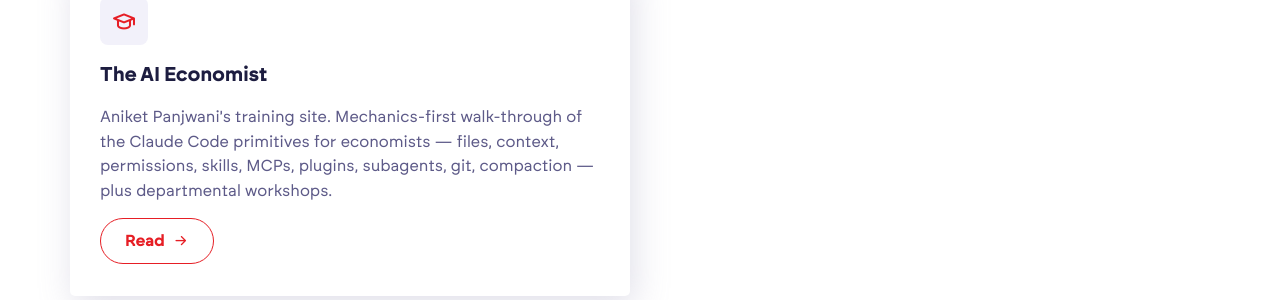
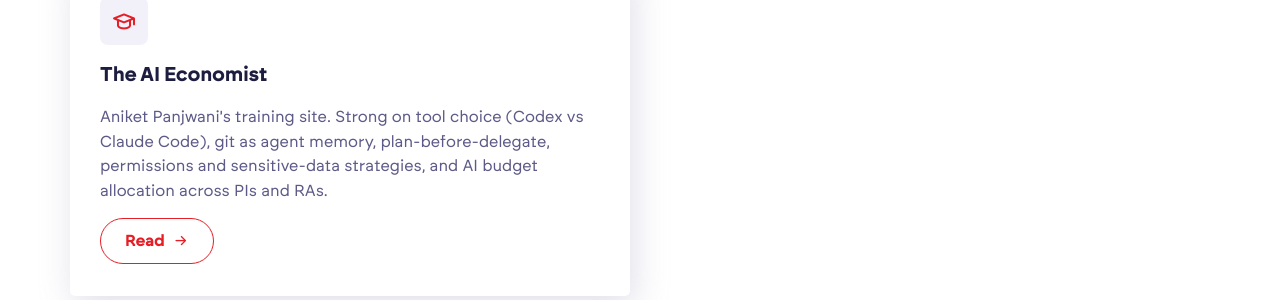
Before and after one commit to codedthinking/ai-workshop, a Jekyll site: the page built from tools.html, in a window 1280 px wide and 900 px high, scrolled down 2014 px. Shown: the part 395-695 px from the top of the window. Built offline with Jekyll 4.4.1, drawn with Linux system fonts in a browser that asks for light colours; nearby versions of some CDN libraries; some web fonts are replaced.

Commit message:
Refine AI Economist card to emphasize complementary topics

```diff
--- a/tools.html
+++ b/tools.html
@@ -140,7 +140,7 @@ description: "Links to tools, platforms, and resources used during the workshop.
         <div class="tcard">
           <div class="tcard-icon"><i class="ti ti-school"></i></div>
           <h3>The AI Economist</h3>
-          <p>Aniket Panjwani's training site. Mechanics-first walk-through of the Claude Code primitives for economists &mdash; files, context, permissions, skills, MCPs, plugins, subagents, git, compaction &mdash; plus departmental workshops.</p>
+          <p>Aniket Panjwani's training site. Strong on tool choice (Codex vs Claude Code), git as agent memory, plan-before-delegate, permissions and sensitive-data strategies, and AI budget allocation across PIs and RAs.</p>
           <a href="https://aieconomist.io/trainings" target="_blank" rel="noopener" class="tcard-btn outline">
             Read <i class="ti ti-arrow-right"></i>
           </a>
```
